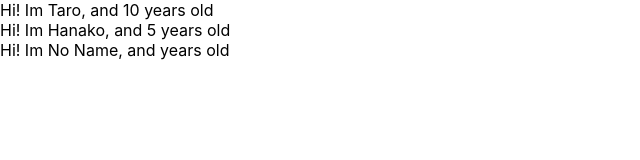
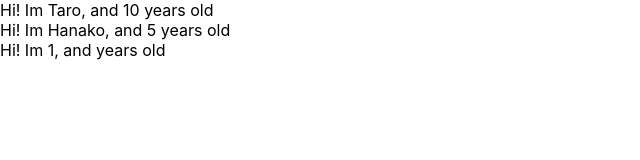
Before and after one commit to cuteyuruko/udemy-react-redux-crud-application, a React (Create React App) app: page / in a window 1280 px wide. Shown: the top 160 px of the page, without its empty margins (0-640 px from the left). Built offline with nearby package versions, Linux system fonts and the light colour scheme.

Commit message:
Learn prop-types

```diff
--- a/src/App.js
+++ b/src/App.js
@@ -1,10 +1,10 @@
 import React from 'react'
-
+import PropTypes from 'prop-types';
 const App =() => {
   const profiles = [
     { name: "Taro", age:10},
-    { name: "Hanako", age:5},
-    { name: "No Name"}
+    { name: "Hanako", age:"5"},//１．numberエラー
+    { name: "1"}//2.isRequired エラー
   ]
   return (
     <div>
@@ -19,6 +19,13 @@ const App =() => {
 const User =(props) => {
   return <div>Hi! Im {props.name}, and {props.age} years old</div>
 }
-User.defalutProps =
-{ age:1}
+User.defalutProps = {
+  age:1
+}
+
+User.propTypes = {
+  name: PropTypes.string,
+  age:PropTypes.number.isRequired
+
+}
 export default App;
```
